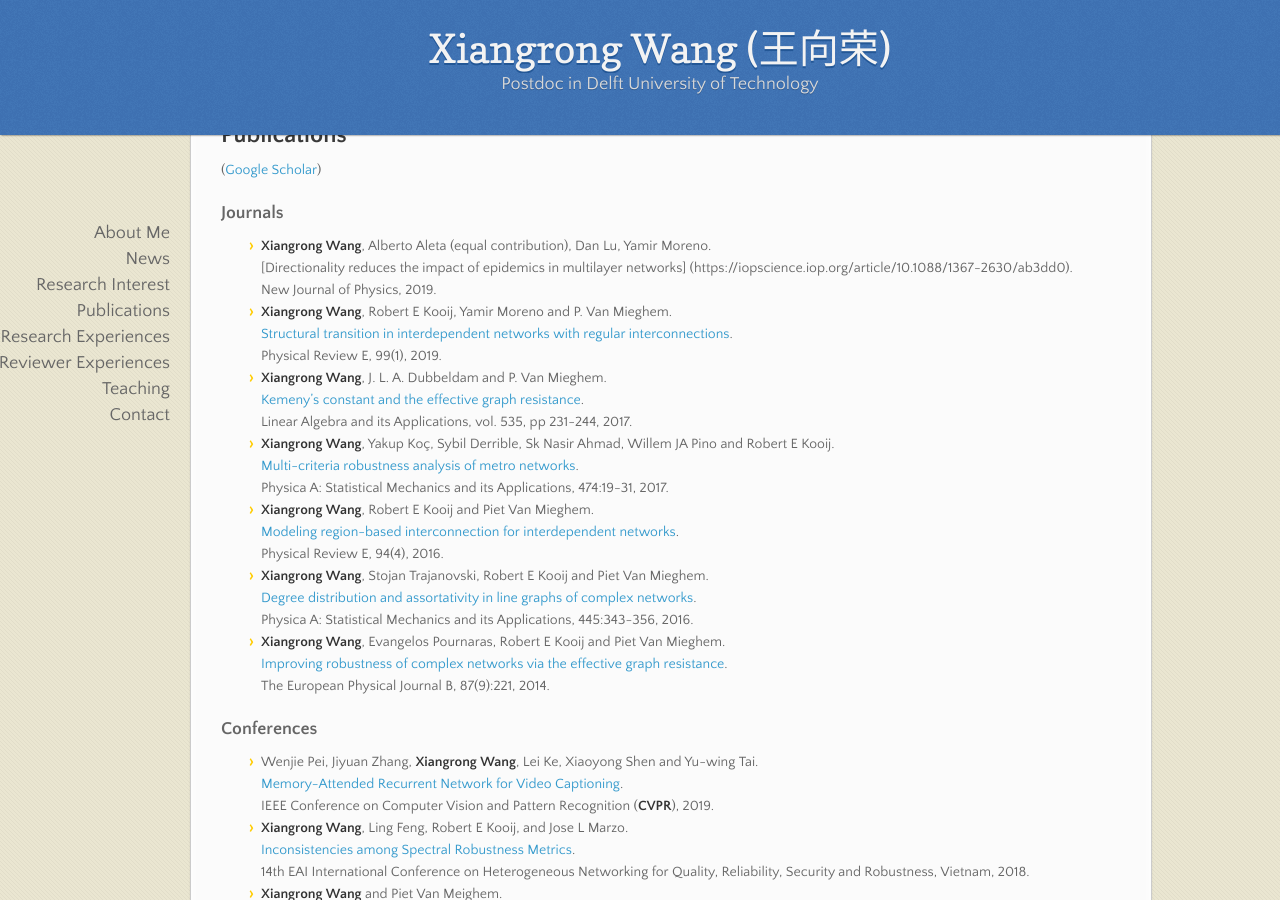
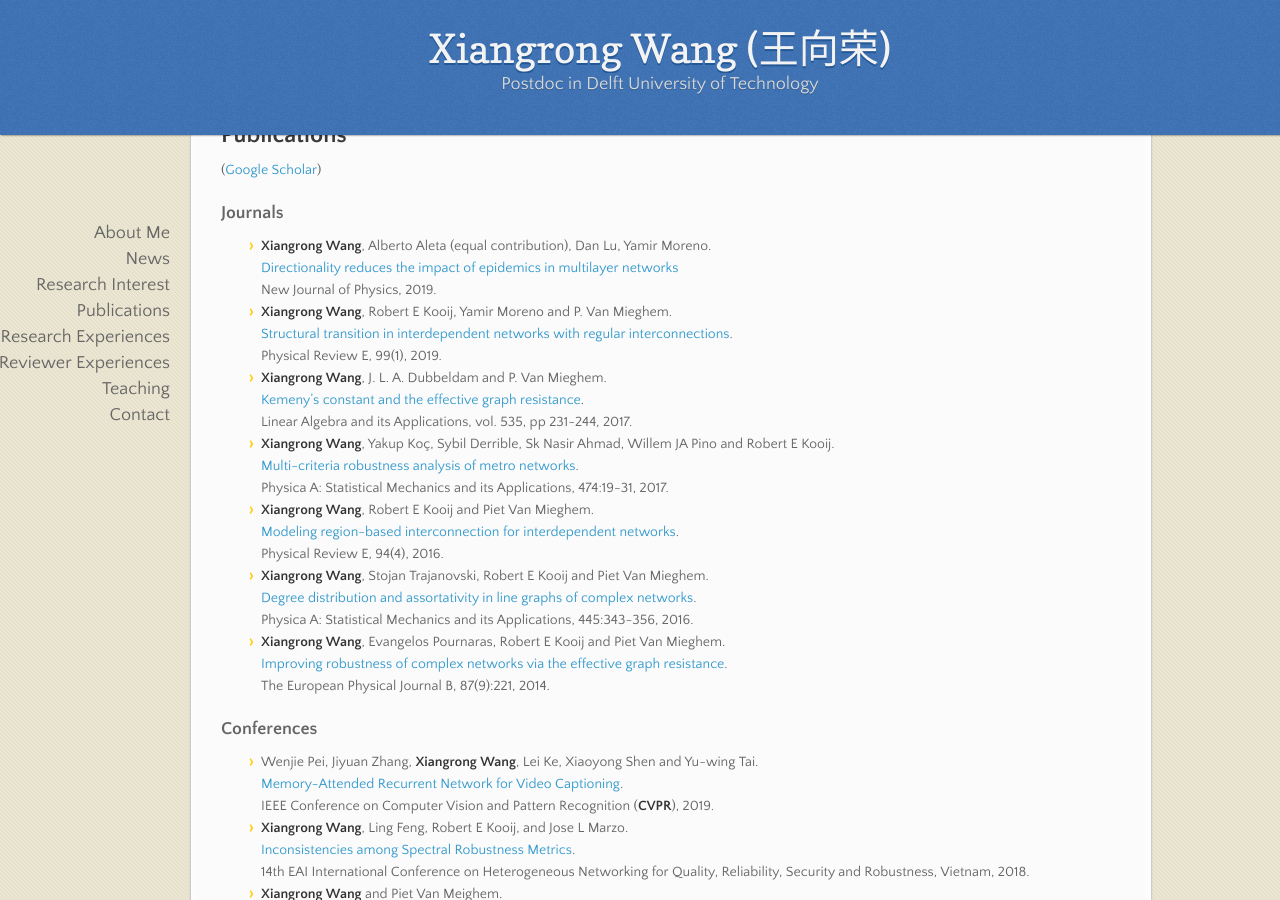
Before and after one commit to xiangrongwang/xiangrongwang.github.io, a Jekyll site: the page built from index.md, in a window 1280 px wide and 900 px high, scrolled down 761 px. Built offline with Jekyll 4.4.1, drawn with Linux system fonts in a browser that asks for light colours; nearby versions of some CDN libraries; our own code applies the rules of GitHub Pages for plain Markdown files.

Commit message:
Update index.md

```diff
--- a/index.md
+++ b/index.md
@@ -27,8 +27,7 @@ Her PhD topic focused on the robustness of complex networks,  from both theoreti
 
 ### Journals
 - __Xiangrong Wang__,  Alberto Aleta (equal contribution), Dan Lu, Yamir Moreno.
-[Directionality reduces the impact of epidemics in multilayer networks]
-(https://iopscience.iop.org/article/10.1088/1367-2630/ab3dd0).
+[Directionality reduces the impact of epidemics in multilayer networks](https://iopscience.iop.org/article/10.1088/1367-2630/ab3dd0)
 New Journal of Physics, 2019.
 - __Xiangrong Wang__,  Robert E Kooij, Yamir Moreno and P. Van Mieghem.
 [Structural transition in interdependent networks with regular interconnections](https://www.nas.ewi.tudelft.nl/people/Piet/papers/PhysRevE2019_interdepenent_nets_regular_interconnections.pdf).
```
